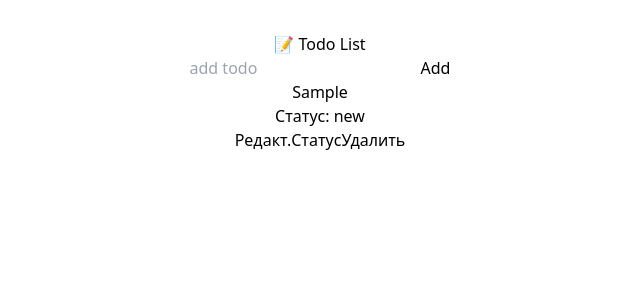
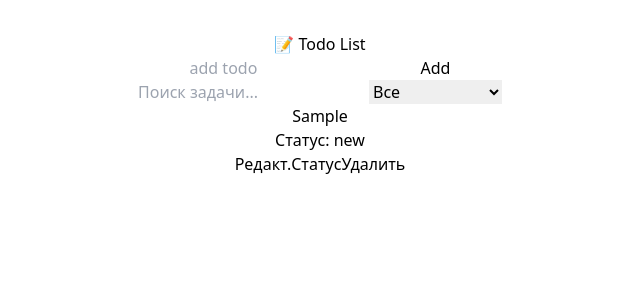
Before and after one commit to Dilmurat777/todo-list-created-of-chatGPT., a React (Vite) app: page / in a window 1280 px wide. Both pictures are taken after typing "Sample" into the empty fields and a click on the button "Add". Shown: the top 300 px of the page, without its empty margins (320-960 px from the left). Built offline with nearby package versions, Linux system fonts and the light colour scheme.

Commit message:
feat: add status filter and search functionality

```diff
--- a/src/components/AddList.jsx
+++ b/src/components/AddList.jsx
@@ -5,20 +5,50 @@ import { updateTodo, deleteTodo, toggleStatus } from '../features/todos/todoSlic
 export default function AddList() {
   const tasks = useSelector((state) => state.todos.tasks);
   const dispatch = useDispatch();
+
   const [editingId, setEditingId] = useState(null);
   const [editedTitle, setEditedTitle] = useState('');
+  const [search, setSearch] = useState('');
+  const [statusFilter, setStatusFilter] = useState('all');
 
   if (!tasks.length) {
     return <p className="text-center text-gray-500">Список пуст</p>;
 	}
 
+	const filteredTasks = tasks.filter((task) => {
+		const matchesSearch = task.title.toLowerCase().includes(search.toLowerCase());
+		const matchesStatus = statusFilter === 'all' || task.status === statusFilter;
+		return matchesSearch && matchesStatus
+	})
+
   return (
-    <ul className="space-y-2">
-      {tasks.map((task) => (
+    <div>
+      <div className="flex gap-2">
+        <input
+          type="text"
+          placeholder="Поиск задачи..."
+          value={search}
+          onChange={(e) => setSearch(e.target.value)}
+          className="border p-2 w-full rounded-sm"
+        />
+        <select className='border p-2 rounded-sm' value={statusFilter} onChange={(e) => setStatusFilter(e.target.value)}>
+          <option value="all">Все</option>
+          <option value="new">Новые</option>
+          <option value="inProgress">В процессе</option>
+          <option value="completed">Выполненные</option>
+        </select>
+      </div>
+
+		  {
+			  filteredTasks.length === 0 ? (
+				  <p className="text-center text-gray-500">Ничего не найдено</p>
+			  ) : (
+				  <ul className="space-y-2 m-4">
+        {filteredTasks.map((task) => (
           <li
             key={task.id}
             className="flex items-center justify-between mb-4 bg-gray-100 p-3 rounded-md">
-          <div className='flex-1'>
+            <div className="flex-1">
               {editingId === task.id ? (
                 <input
                   type="text"
@@ -67,5 +97,8 @@ export default function AddList() {
           </li>
         ))}
       </ul>
+			  )
+	  }
+    </div>
   );
 }
```
Lines whose indentation alone changed are shown as unchanged.
